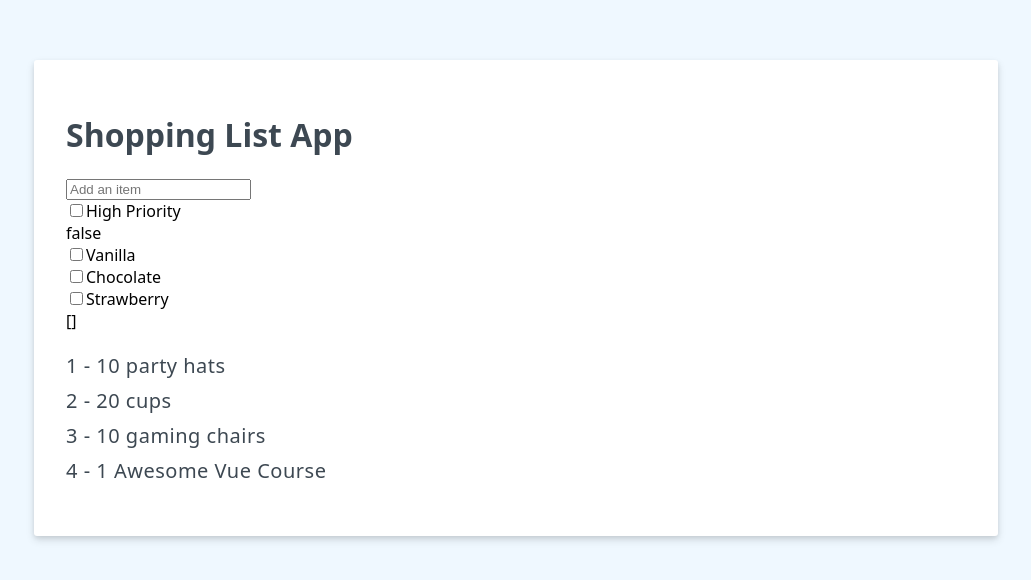
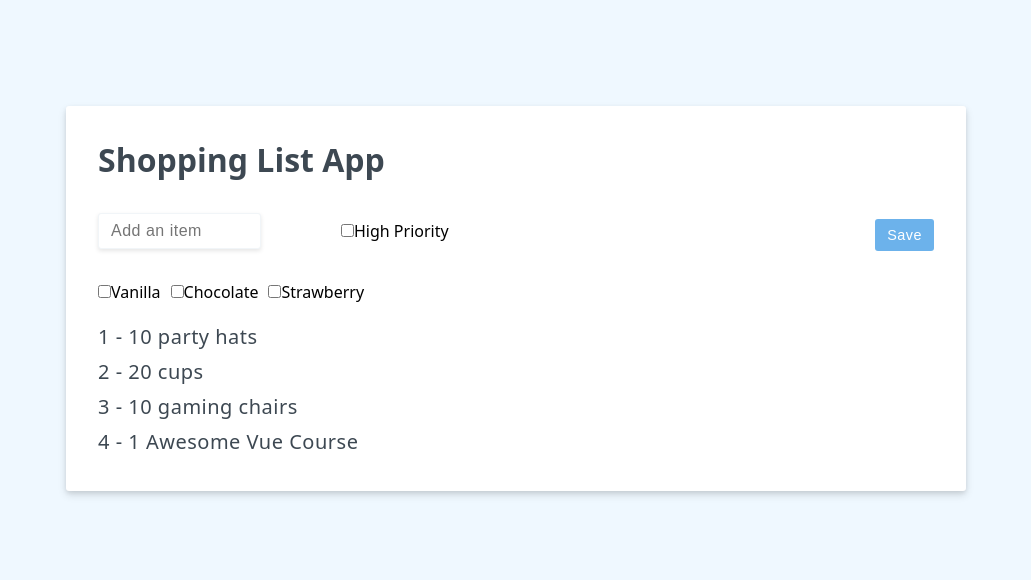
Before and after one commit to azamatkhabibullaev/vue3-composition-api, a Vue app: page / in a window 1280 px wide. Shown: the part 102-682 px from the top of the page, without its empty margins (124-1155 px from the left). Built offline with nearby package versions, Linux system fonts and the light colour scheme.

Commit message:
User events

```diff
--- a/src/App.vue
+++ b/src/App.vue
@@ -1,7 +1,7 @@
 <script setup>
 import { ref } from 'vue'
 
-const header = ref('Shopping List App')
+const heading = ref('Shopping List App')
 
 const items = ref([
   { id: 1, label: '10 party hats' },
@@ -16,39 +16,73 @@ const iceCreamFlavors = ref([])
 </script>
 
 <template>
-  <h1>
-    {{ header }}
+  <h1 class="heading">
+    {{ heading }}
   </h1>
-  <div class="input-group">
-    <input v-model="newItem" type="text" placeholder="Add an item">
-  </div>
+  <form
+    class="add-item-form"
+    @submit.prevent="items.push({
+      id: items.length + 1,
+      label: newItem
+    })"
+  >
+    <div class="input-group">
+      <div>
+        <input
+          v-model="newItem"
+          type="text"
+          placeholder="Add an item"
+      >
+      </div>
 
-  <div class="input-group">
-    <input type="checkbox" id="priority" v-model="newItemHighPriority">
-    <label for="priority">High Priority</label>
-  </div>
+      <div>
+        <input
+          type="checkbox"
+          id="priority"
+          v-model="newItemHighPriority"
+        >
+        <label for="priority">High Priority</label>
+      </div>
+    </div>
 
-  <div>{{ newItemHighPriority }}</div>
+    <button class="btn btn-primary" type="submit">Save</button>
+  </form>
 
   <div class="input-group">
     <div>
-      <input type="checkbox" id="vanilla" v-model="iceCreamFlavors" value="vanilla">
+      <input
+        type="checkbox"
+        id="vanilla"
+        v-model="iceCreamFlavors"
+        value="vanilla"
+      >
       <label for="vanilla">Vanilla</label>
     </div>
     <div>
-      <input type="checkbox" id="chocolate" v-model="iceCreamFlavors" value="chocolate">
+      <input
+        type="checkbox"
+        id="chocolate"
+        v-model="iceCreamFlavors"
+        value="chocolate"
+      >
       <label for="chocolate">Chocolate</label>
     </div>
     <div>
-      <input type="checkbox" id="strawberry" v-model="iceCreamFlavors" value="strawberry">
+      <input
+        type="checkbox"
+        id="strawberry"
+        v-model="iceCreamFlavors"
+        value="strawberry"
+      >
       <label for="strawberry">Strawberry</label>
     </div>
   </div>
 
-  <div>{{ iceCreamFlavors }}</div>
-
   <ul>
-    <li v-for="({ id, label }, index) in items" :key="id">
+    <li
+      v-for="({ id, label }, index) in items"
+      :key="id"
+    >
       {{ index + 1 }} - {{ label }}
     </li>
   </ul>
--- a/src/assets/base.css
+++ b/src/assets/base.css
@@ -1,6 +1,20 @@
+html {
+  box-sizing: border-box;
+}
+
+html,
+body {
+  height: 100%;
+}
+
+*, *::before, *::after {
+  box-sizing: inherit;
+  margin: 0;
+  padding: 0;
+}
+
 body {
   background: #eff8ff;
-  height: 100vh;
   width: 100vw;
   font-family: system-ui, BlinkMacSystemFont, -apple-system, Segoe UI, Roboto,
     Oxygen, Ubuntu, Cantarell, Fira Sans, Droid Sans, Helvetica Neue, sans-serif;
@@ -162,3 +176,20 @@ input[type="checkbox"]{
 label {
   user-select: none;
 }
+
+.input-group {
+  display: flex;
+  align-items: center;
+  gap: 10px;
+  margin-bottom: 1rem;
+  margin-top: 0.5rem;
+}
+
+.input-group > div {
+  display: flex;
+  align-items: center;
+}
+
+.heading {
+  margin-bottom: 1rem;
+}
```
